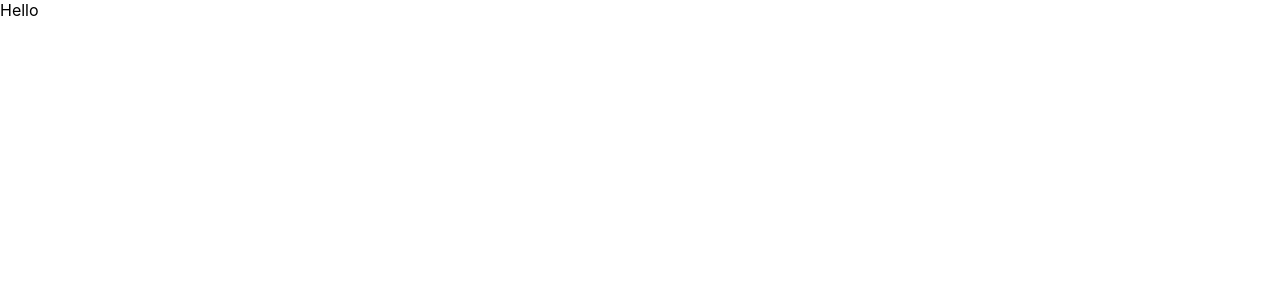
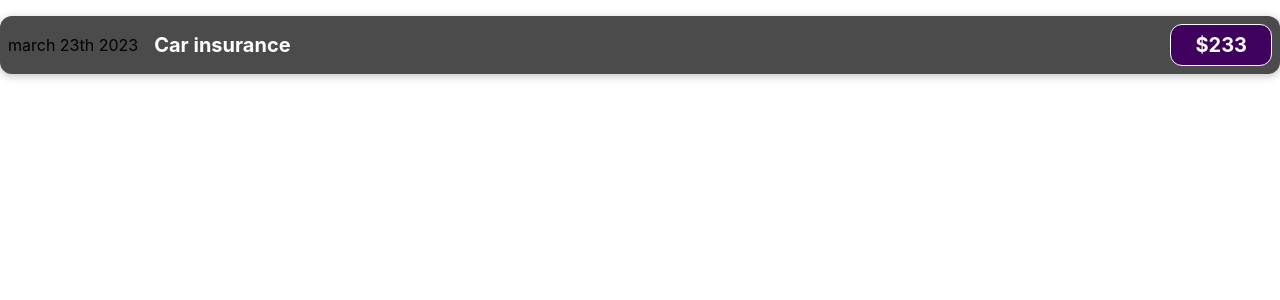
Before and after one commit to YashBriskteq/DailyExpenses, a React (Create React App) app: page / in a window 1280 px wide. Shown: the top 300 px of the page. Built offline with nearby package versions, Linux system fonts and the light colour scheme.

Commit message:
adding CSS

```diff
--- a/src/App.js
+++ b/src/App.js
@@ -1,5 +1,11 @@
+import ExpenseItem from "./components/ExpenseItem";
+
 function App() {
-  return <div className="App">Hello</div>;
+  return (
+    <div className="App">
+      <ExpenseItem />
+    </div>
+  );
 }
 
 export default App;
--- /dev/null
+++ b/src/components/ExpenseItem.css
@@ -0,0 +1,56 @@
+.expense-item {
+  display: flex;
+  justify-content: space-between;
+  align-items: center;
+  box-shadow: 0 2px 8px rgba(0, 0, 0, 0.25);
+  padding: 0.5rem;
+  margin: 1rem 0;
+  border-radius: 12px;
+  background-color: #4b4b4b;
+}
+
+.expense-item__description {
+  display: flex;
+  flex-direction: column;
+  gap: 1rem;
+  align-items: flex-end;
+  flex-flow: column-reverse;
+  justify-content: flex-start;
+  flex: 1;
+}
+
+.expense-item h2 {
+  color: #3a3a3a;
+  font-size: 1rem;
+  flex: 1;
+  margin: 0 1rem;
+  color: white;
+}
+
+.expense-item__price {
+  font-size: 1rem;
+  font-weight: bold;
+  color: white;
+  background-color: #40005d;
+  border: 1px solid white;
+  padding: 0.5rem;
+  border-radius: 12px;
+}
+
+@media (min-width: 580px) {
+  .expense-item__description {
+    flex-direction: row;
+    align-items: center;
+    justify-content: flex-start;
+    flex: 1;
+  }
+
+  .expense-item__description h2 {
+    font-size: 1.25rem;
+  }
+
+  .expense-item__price {
+    font-size: 1.25rem;
+    padding: 0.5rem 1.5rem;
+  }
+}
--- /dev/null
+++ b/src/components/ExpenseItem.js
@@ -0,0 +1,15 @@
+import "./ExpenseItem.css";
+
+function ExpenseItem() {
+  return (
+    <div className="expense-item">
+      <div>march 23th 2023</div>
+      <div className="expense-item__description">
+        <h2>Car insurance</h2>
+        <div className="expense-item__price">$233</div>
+      </div>
+    </div>
+  );
+}
+
+export default ExpenseItem;
```
